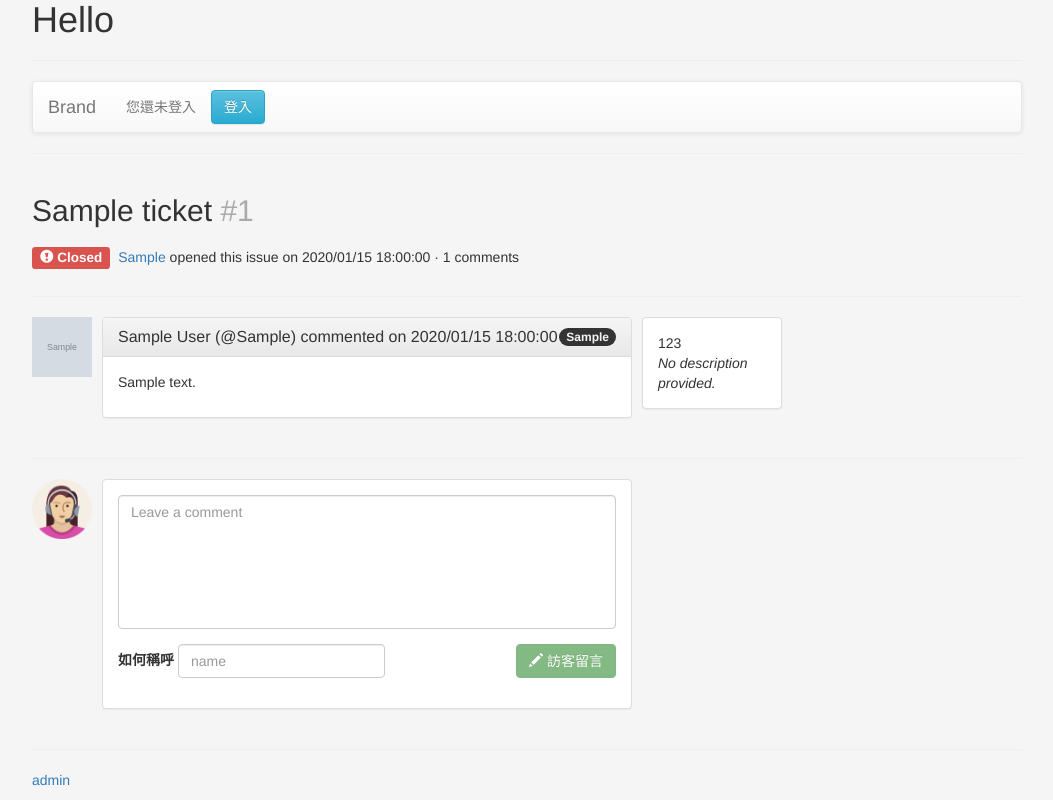
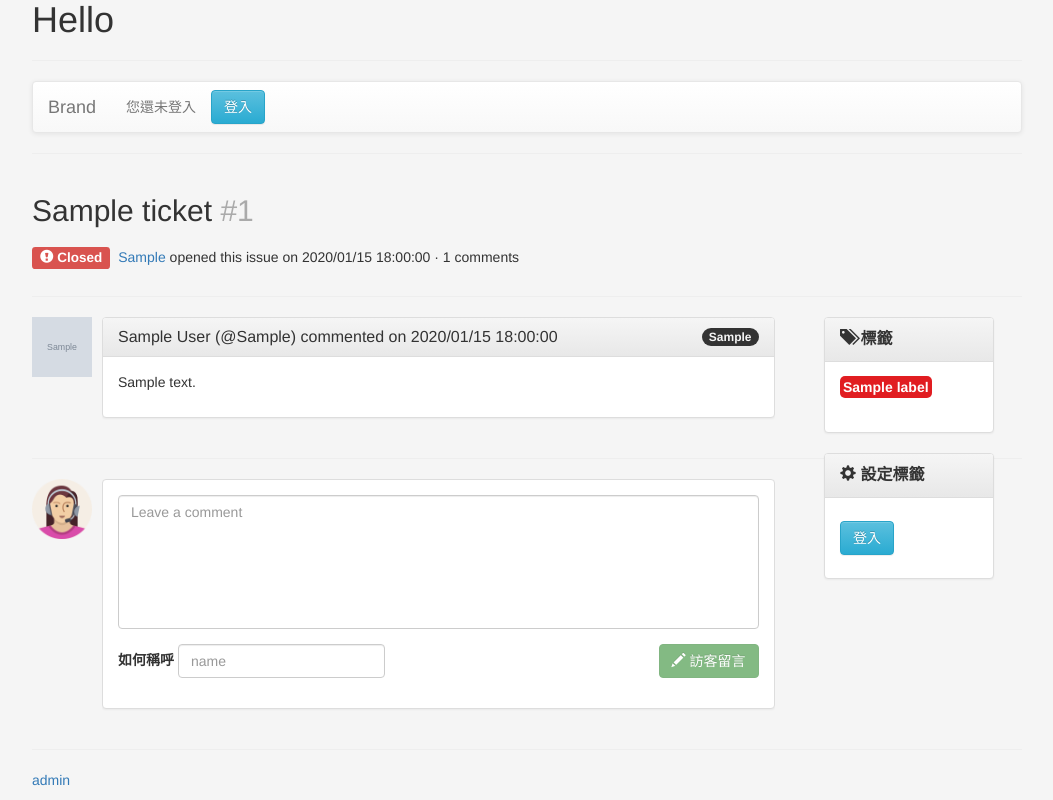
Before and after one commit to noracami/track-it, a Django app: page /issues/1/ in a window 1280 px wide. Shown: the whole page, without its empty margins (128-1181 px from the left). Run offline with Django 3.2, Linux system fonts and the light colour scheme; tables that the repository leaves empty hold one stand-in row (values such as "Sample post"); grey boxes marked "Sample" are stand-in pictures; some libraries are stand-ins or nearby versions.

Commit message:
add/remove tags
now user can add/remove tags if logon
next todo create/delete tags

```diff
--- a/trackit/issues/views.py
+++ b/trackit/issues/views.py
@@ -1,5 +1,6 @@
 from django.shortcuts import render, get_object_or_404, redirect
-from .models import Ticket, Label, User, Comment
+from django.db.models import Count
+from .models import Ticket, Label, User, Comment, TicketStatus
 import hashlib
 
 # Create your views here.
@@ -22,7 +23,7 @@ def home(request):
         issue_get['howmanycomments'] = i.Tickets.all().count() - 1
         readit.append(issue_get)
         #pass
-    label_list = Label.objects.all().order_by('-id')
+    label_list = Label.objects.annotate(num_tickets=Count('tickets')).filter(num_tickets__gte=1).order_by('id')
     return render(request, 'home.html', {"label_list": label_list, "readit": readit, "request": request})
 
 def issues(request, ticket_id):
@@ -35,6 +36,9 @@ def issues(request, ticket_id):
     issue_get['label'] = issue.label_set.all()
     issue_get['howmanycomments'] = issue.Tickets.all().count()
     issue_get['comment'] = issue.Tickets.all()
+    label_list = []
+    for i in Label.objects.all().order_by('id'):
+        label_list.append({'label': i, 'ischecked': (i in issue_get['label'])})
     opened_user = get_object_or_404(User, pk=issue.opened_user.pk)
     opened_user_get = {}
     photo_path = ""
@@ -44,6 +48,7 @@ def issues(request, ticket_id):
         photo_path = "/static/img/user/supportfemale-128.png"
 
     return render(request, 'issues.html', {
+        "label_list": label_list,
         "photo_path": photo_path,
         "opened_user": opened_user, "issue_get": issue_get, "request": request})
 
@@ -123,20 +128,55 @@ def edit(request):
     return redirect('home')
 
 def change_status(request):
+    message = ""
     if request.method == 'POST':
         issue_id = request.POST['issue_id']
-        if request.POST['todo'] == "addlabels":
+        if request.POST['todo'] == "editlabel":
             if 'login' in request.session:
                 user = get_object_or_404(User, account=request.session['login'])
                 ticket = get_object_or_404(Ticket, id=issue_id)
-                label = []
-                for l in request.POST.getlist('labels'):
-                    label += l
-                for label_id in label:
-                    ticketstatus = TicketStatus(category="addlabels", user=user.id, labels=label_id)
-                    ticketstatus.save()
-                    ticket.label_set.add(get_object_or_404(Label, id=label_id))
-                    ticket.save()
+                label_list = []
+                for i in Label.objects.all().order_by('id'):
+                    label_list.append({'label': i, 'ischecked': (i in ticket.label_set.all())})
+                label_choice = []
+                for l in request.POST.getlist('checkbox'):
+                    label_choice += [int(l)]
+                #return render(request, 'dev.html', locals())
+                message += "here\n"
+                for element in label_list:
+                    message += "go\n"
+                    if element['ischecked']:
+                        if element['label'].pk in label_choice:
+                            message += "1\n"
+                            pass
+                        else:
+                            #remove tag
+                            #
+                            #
+                            message += "2\n"
+                            ticketstatus = TicketStatus(
+                                category="removelabels", user=user.id, labels=element['label'])
+                            ticketstatus.save()
+                            ticket.label_set.remove(element['label'])
+                            ticket.save()
+                    else:
+                        if element['label'].pk in label_choice:
+                            message += "3\n"
+                            #add tag
+                            #
+                            #
+                            ticketstatus = TicketStatus(
+                                category="addlabels", user=user.id, labels=element['label'])
+                            ticketstatus.save()
+                            ticket.label_set.add(element['label'])
+                            ticket.save()
+                        else:
+                            message += "4. %s\n" % (element['label'].pk)
+                            message += "label_choice: %s\n" % label_choice
+                            message += "T or F: %s\n" % (element['label'].pk in label_choice)
+                            pass
+
+        return render(request, 'dev.html', locals())
         return redirect('issues', ticket_id=ticket.id)
 
 
--- a/trackit/static/css/base.css
+++ b/trackit/static/css/base.css
@@ -1,20 +1,30 @@
 .comment-wraper {
-	width: 600px;
+	width: 75%;
+  min-width: 600px;
 }
 
 .home-wraper {
-  width: 80%;
+  position: relative;
+  float: left;
+  width: 75%;
 }
 
 .home-sidebar-wraper {
-  width: 20%;
-  position: relative;
-  float: right;
+  padding-left: 40px;
+  float: left;
 }
 
 .status-wraper {
   top: 0;
-  width: 200px;
+  width:170px;
+  left: 80%;
+  position: absolute;
+}
+
+@media (max-width: 1027px) {
+  .status-wraper {
+    left: 630px;
+  }
 }
 
 .row-message {
@@ -39,6 +49,10 @@
  *
  *
  */
+
+
+
+
 
 /*
 .btn-default .badge {
--- a/trackit/templates/issues.html
+++ b/trackit/templates/issues.html
@@ -50,21 +50,58 @@
             </div>
             {% endfor %}
         </div>
-        <div class="status-wraper" style="width:140px; left: 610px; position: absolute;">
+        <div class="status-wraper">
             <div class="row">
                 <div class="col-xs-12">
                     <div class="panel panel-default">
                         <div id="changeLabels" class="panel-heading container-fluid">
-                            <label class="panel-title pull-right"><span class="glyphicon glyphicon-cog" aria-hidden="true"></span></label>
+                            <label class="panel-title"><span class="glyphicon glyphicon-tags" aria-hidden="true"></span> 標籤</label>
                         </div>
                         <div id="mybody" class="panel-body">
-                            <div style="transition: all 1s linear;">123</div>
-                            <i id="labelMenu">No description provided.</i>
+                            {% for label in issue_get.label %}
+                            <div class="list-group" style="box-shadow: none;">
+                                <a href="/?label={{label.id}}" class="list-group-item" style="padding: 0; background-color: inherit; border: 0;">
+                                    <span style="border-radius: 5px; font-weight: bold; padding: 3px; background-color: #{{label.color}}; color: #{{label.fontcolor}};">{{ label }}</span>
+                                </a>
+                            </div>
+                            {% empty %}
+                            <i style="color: #999;">None yet.</i>
+                            {% endfor %}
+                        </div>
+                    </div>
+                </div>
+            </div>
+            <div class="row">
+                <div class="col-xs-12">
+                    <div class="panel panel-default">
+                        <div id="changeLabels" class="panel-heading container-fluid">
+                            <label class="panel-title"><span class="glyphicon glyphicon-cog" aria-hidden="true"></span> 設定標籤</label>
+                        </div>
+                        <div id="mybody" class="panel-body">
+                            {% if request.session.login %}
+                            <form name="form_editlabel" action="{% url 'change_status' %}" method="POST">
+                                {% csrf_token %}
+                                <input type="hidden" name="todo" value="editlabel">
+                                <input type="hidden" name="issue_id" value="{{ issue_get.id }}">
+                                {% for label in label_list %}
+                                <div class="list-group" style="box-shadow: none;">
+                                    <input {% if label.ischecked %}checked{% endif %} type="checkbox" name="checkbox" id="checkbox{{ label.label.id }}" value="{{ label.label.id }}">
+                                    <label for="checkbox{{ label.label.id }}"><span style="border-radius: 5px; font-weight: bold; padding: 3px; background-color: #{{label.label.color}}; color: #{{label.label.fontcolor}};">{{ label.label }}</span></label>
+                                </div>
+                                {% endfor %}
+                                <button id="submit02" type="submit" class="btn btn-success btn-sm pull-right">
+                                    <span class="glyphicon glyphicon-saved" aria-hidden="true"></span> 送出
+                                </button>
+                            </form>
+                            {% else %}
+                            <a href="/loginhere" type="button" class="btn btn-info navbar-btn">登入</a>
+                            {% endif %}
                         </div>
                     </div>
                 </div>
             </div>
         </div>
+        {# #}
         <div class="row"></div>
         <hr>
         <div class="comment-wraper">
@@ -132,9 +169,11 @@
     });
 </script>
 <script>
+    /*
     $("#changeLabels").toggle(function() {
         //if($("#mybody").)
         alert( "First handler for .toggle() called." );
     });
+*/
 </script>
 {% endblock %}
--- a/trackit/trackit/urls.py
+++ b/trackit/trackit/urls.py
@@ -12,6 +12,7 @@ urlpatterns = patterns('',
     url(r'^issues/new/$', 'issues.views.newissues', name='newissues'),
     url(r'^add/$', 'issues.views.add', name='add'),
     url(r'^edit/$', 'issues.views.edit', name='edit'),
+    url(r'^change_status/$', 'issues.views.change_status', name='change_status'),
     url(r'^users/$', 'issues.views.users', name='users'),
     url(r'^users/(?P<user_id>\d+)/$', 'issues.views.users', name='users'),
     url(r'^users/new/$', 'issues.views.newusers', name='newusers'),
```
Also changed, not shown: trackit/templates/dev.html (added, +11 -0 lines), trackit/templates/home.html (+13 -5 lines).
